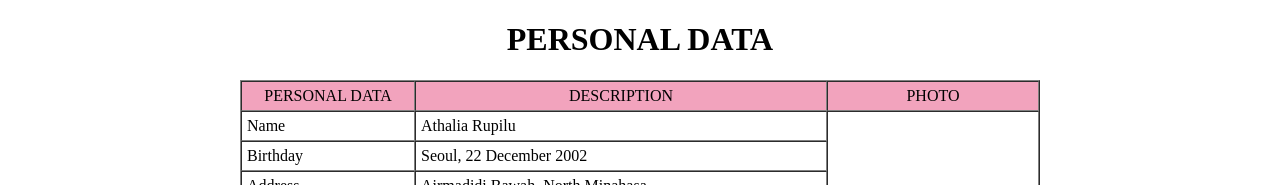
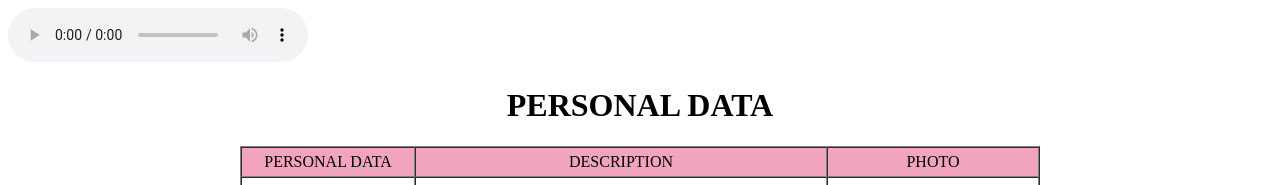
Before and after one commit to athaleeah/Biodata, a plain HTML site: page index.html in a window 1280 px wide. Shown: the top 185 px of the page. Drawn offline with Linux system fonts and the light colour scheme.

Commit message:
Add files via upload

```diff
--- a/index.html
+++ b/index.html
@@ -7,7 +7,7 @@
     <title>Upgaded Bio</title>
 </head>
 <body>
-    <audio src="Spongebob Squarepants_ Closing Theme Song.mp3" autoplay></audio>
+    <audio src="Spongebob Squarepants_ Closing Theme Song.mp3" controls></audio>
     <header><h1 align="center"> PERSONAL DATA</h1></header>
     <table border="1" cellspacing="0" cellpadding="5" align="center" width="800">
         <section >
```
